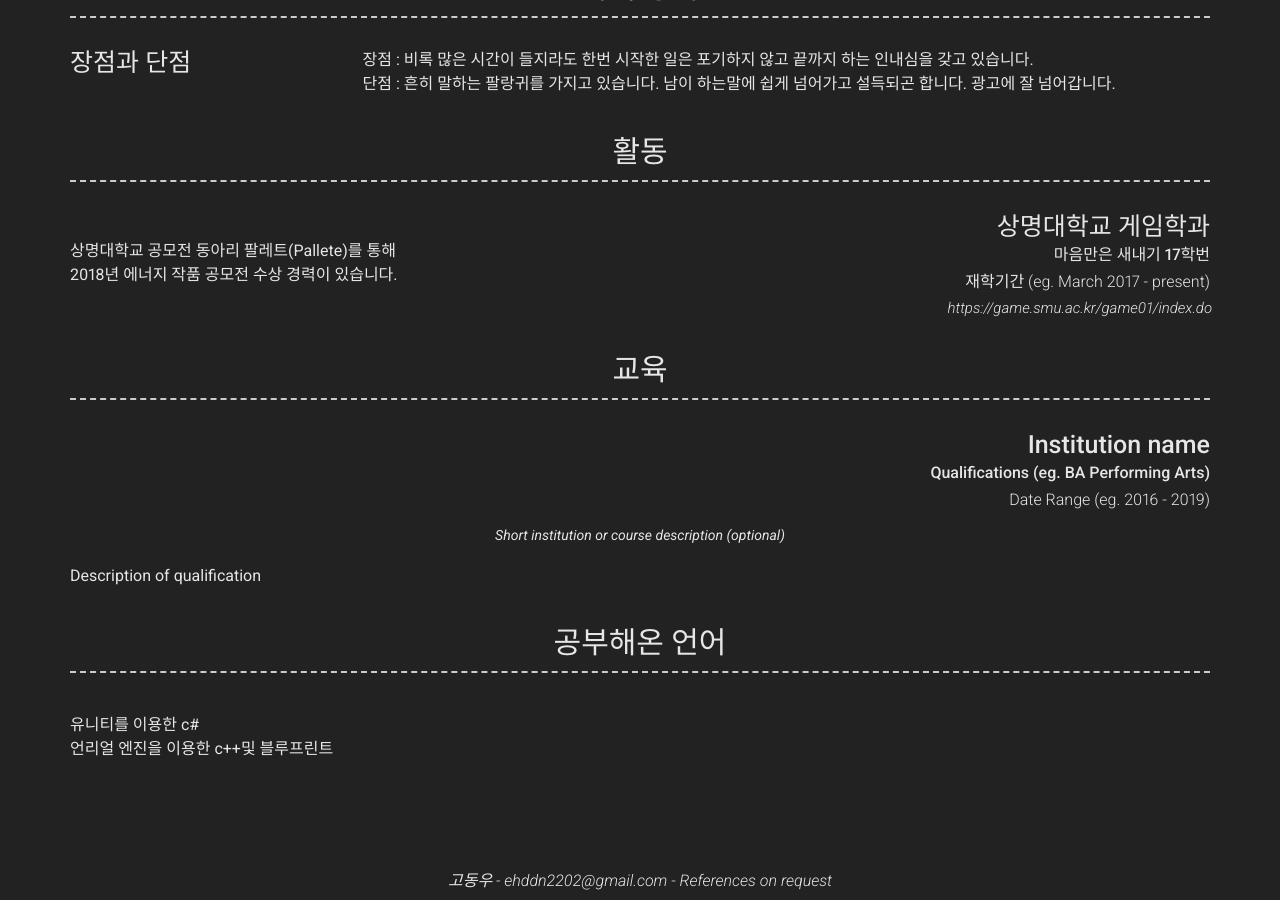
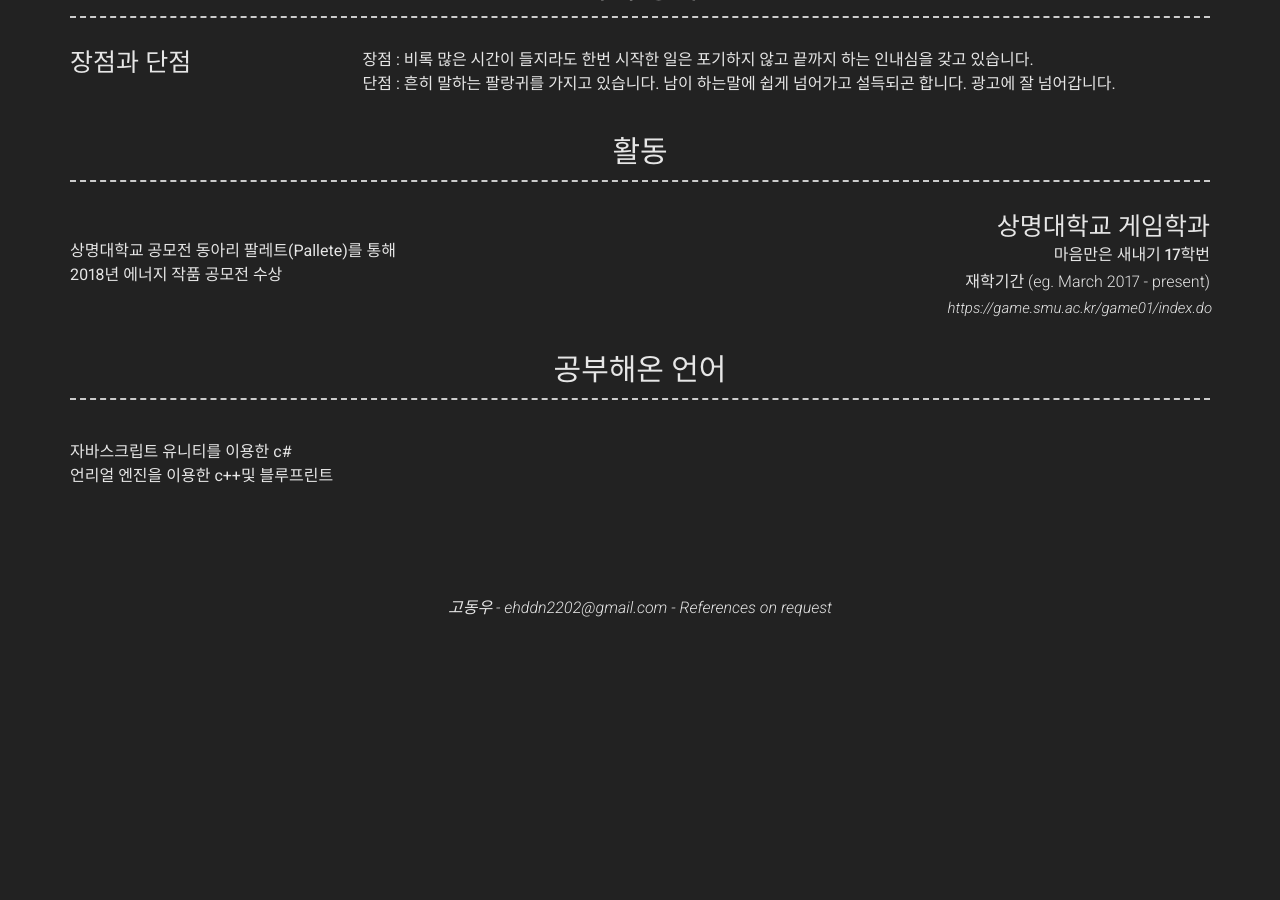
Before and after one commit to 201710890Ko/201710890Ko.github.io, a Jekyll site: the page built from index.md, in a window 1280 px wide and 900 px high, scrolled down 669 px. Built offline with Jekyll 4.4.1, drawn with Linux system fonts in a browser that asks for light colours; nearby versions of some CDN libraries; after the commit the page ends 1296 px from its top, so only the background shows below that.

Commit message:
Update _config.yml

```diff
--- a/_config.yml
+++ b/_config.yml
@@ -82,22 +82,13 @@ content:
 
         description: | # this will include new lines to allow paragraphs
           상명대학교 공모전 동아리 팔레트(Pallete)를 통해
-          2018년 에너지 작품 공모전 수상 경력이 있습니다.
+          2018년 에너지 작품 공모전 수상
 
-  - title: 교육
-    layout: list
-    content:
-      - layout: top-right
-        title: Institution name
-        sub_title: Qualifications (eg. BA Performing Arts)
-        caption: Date Range (eg. 2016 - 2019)
-        quote: >
-          Short institution or course description (optional)
-        description: | # this will include new lines to allow paragraphs
-          Description of qualification
+
   - title: 공부해온 언어
     layout: text
     content: | # this will include new lines to allow paragraphs
+      자바스크립트
       유니티를 이용한 c#
       언리얼 엔진을 이용한 c++및 블루프린트
 
```
